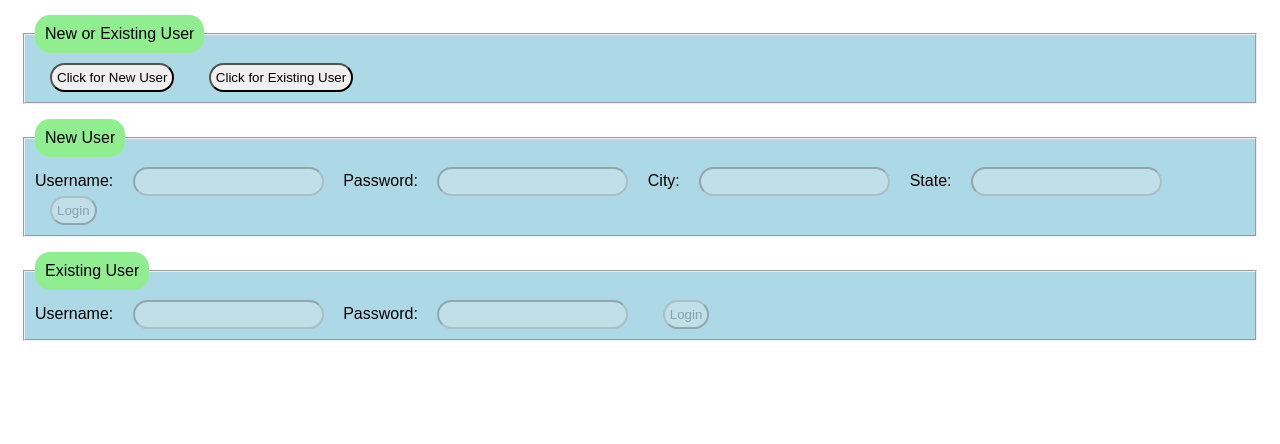
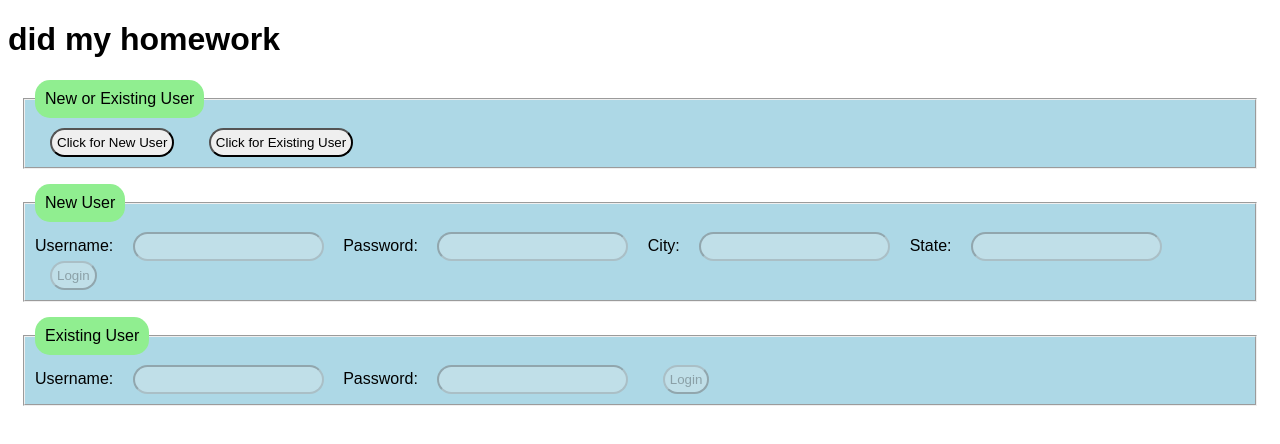
Before and after one commit to mitchellcornett/DEV209HW3Repo, a plain HTML site: page index.html in a window 1280 px wide. Drawn offline with Linux system fonts and the light colour scheme.

Commit message:
homework

```diff
--- a/index.html
+++ b/index.html
@@ -6,6 +6,7 @@
         <title>DEV 209 HW3</title>
     </head>
     <body>
+        <h1>did my homework</h1>
         <form onsubmit="return false">
             <fieldset id="buttonsFieldset">
                 <legend>New or Existing User</legend>
```
